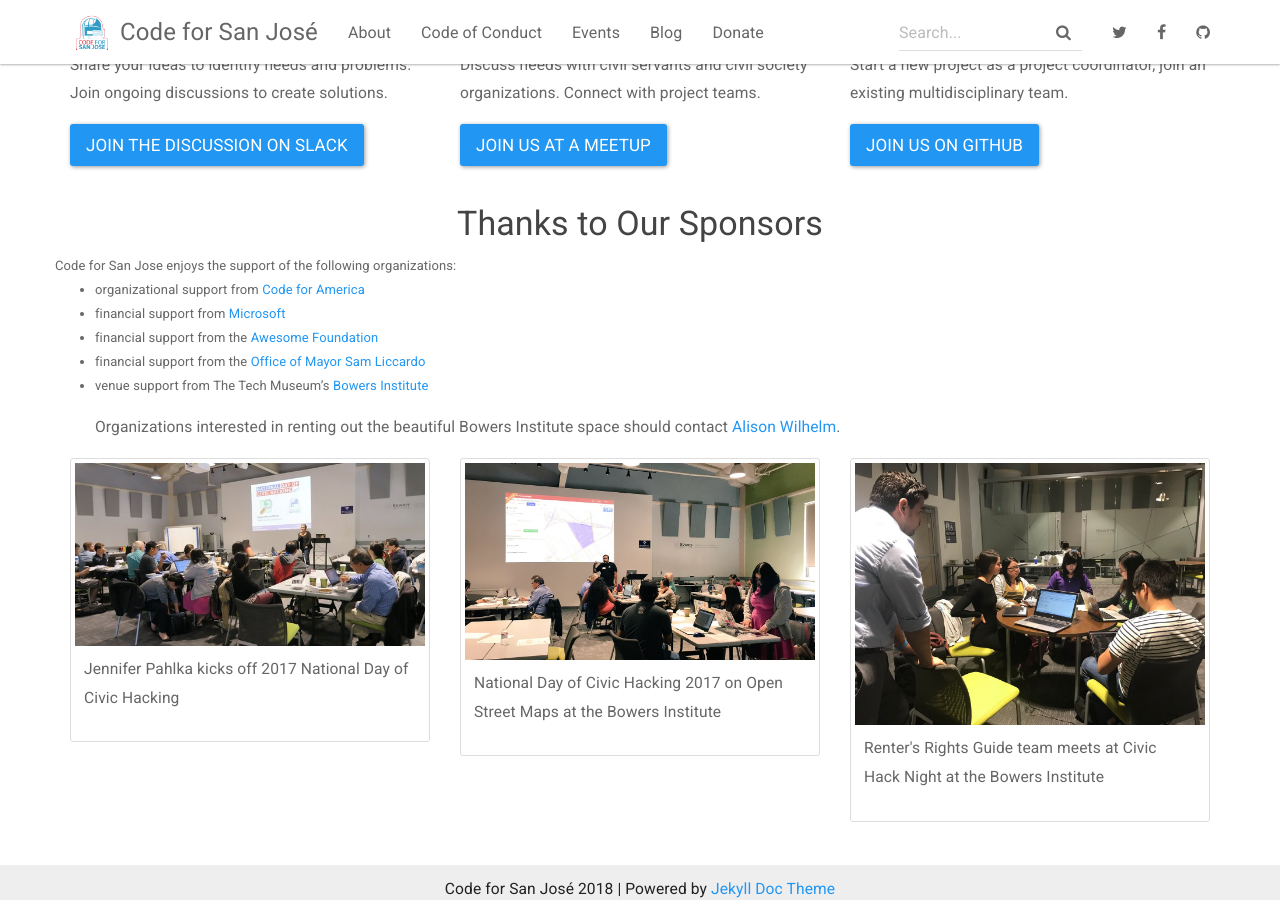
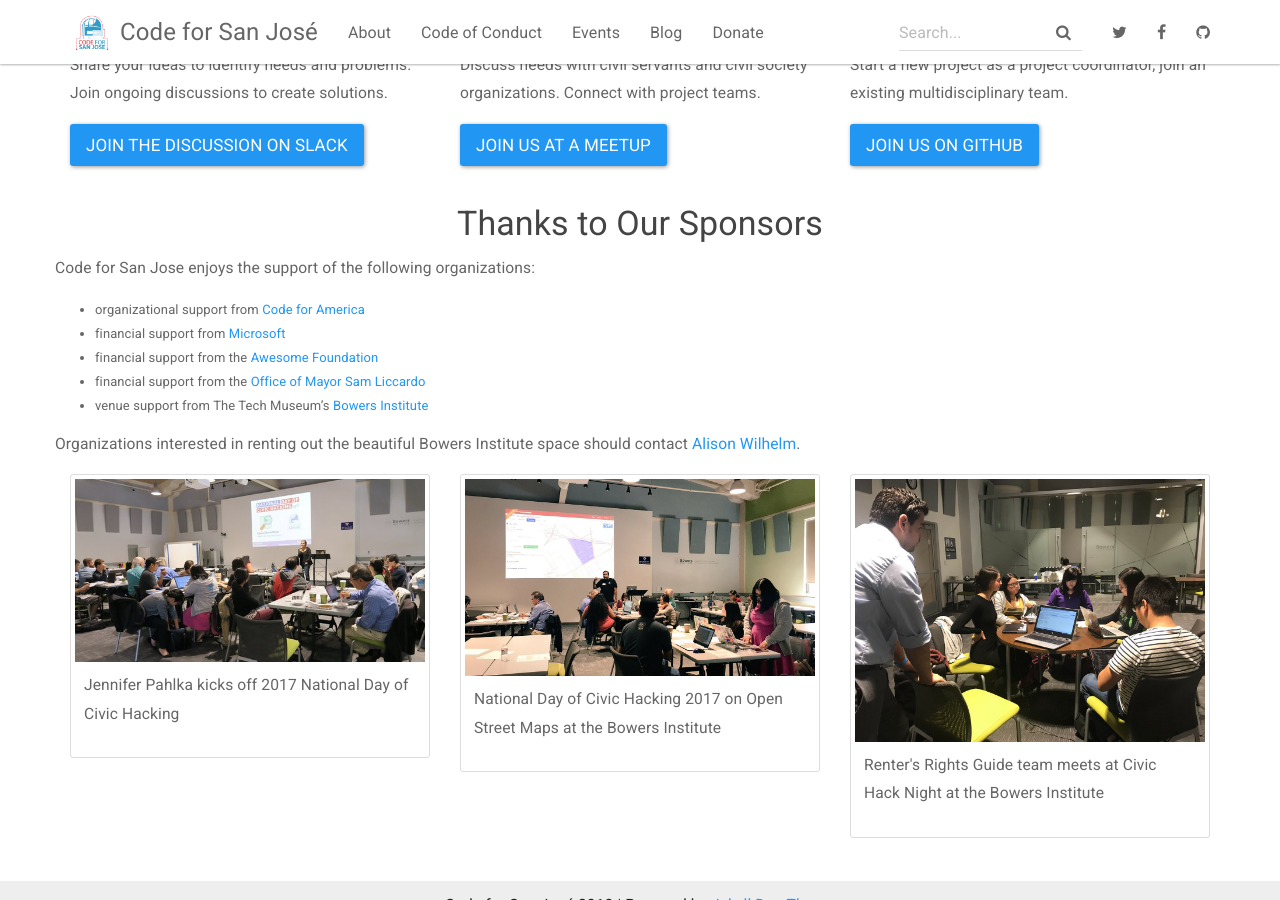
Before and after one commit to codeforsanjose/codeforsanjose.github.io, a Jekyll site: the page built from index.html, in a window 1280 px wide and 900 px high, scrolled down 505 px. Built offline with Jekyll 4.4.1, drawn with Linux system fonts in a browser that asks for light colours; nearby versions of some CDN libraries.

Commit message:
fix styling

```diff
--- a/index.html
+++ b/index.html
@@ -42,9 +42,8 @@
         </div>
     </div>
     <div class="row">
-      <p>
-          <h3 class="text-center">Thanks to Our Sponsors</h3>
-          Code for San Jose enjoys the support of the following organizations:
+      <h3 class="text-center">Thanks to Our Sponsors</h3>
+      <p>   Code for San Jose enjoys the support of the following organizations: </p>
           <ul>
             <li>
               organizational support from <a href="https://codeforamerica.org">Code for America</a>
@@ -58,7 +57,7 @@
             </li>
             <li> venue support from The Tech Museum’s <a href="https://www.thetech.org/education/forteachers/bowersinstitute">Bowers Institute</a>
             </li>
-       </p>
+          </ul>
        <p>
         Organizations interested in renting out the beautiful Bowers Institute space should contact <a href="mailto:abault@thetech.org">Alison Wilhelm</a>.
        </p>
```
